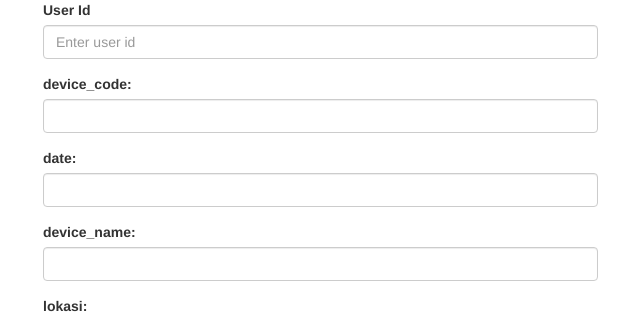
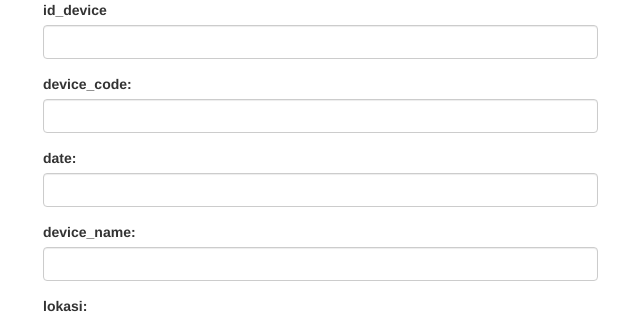
Before and after one commit to kenmo08/indonetsource, a PHP site: page /cek_informasi.php in a window 1280 px wide. Shown: the top 316 px of the page, without its empty margins (27-667 px from the left). Run offline with PHP 8.4, Linux system fonts and the light colour scheme; some libraries are stand-ins or nearby versions.

Commit message:
second commit

```diff
--- a/cek_informasi.php
+++ b/cek_informasi.php
@@ -25,10 +25,10 @@
 		<div class="row">
 			<div class="col-lg-6">
 				<div class="form-group">
-					<label>User Id</label>
+					<label>id_device</label>
 					<input type='text' name="id_device"
 						id='id_device' class='form-control'
-						placeholder='Enter user id'
+						placeholder=''
 						onkeyup="GetDetail(this.value)" value="">
 				</div>
 			</div>
```
